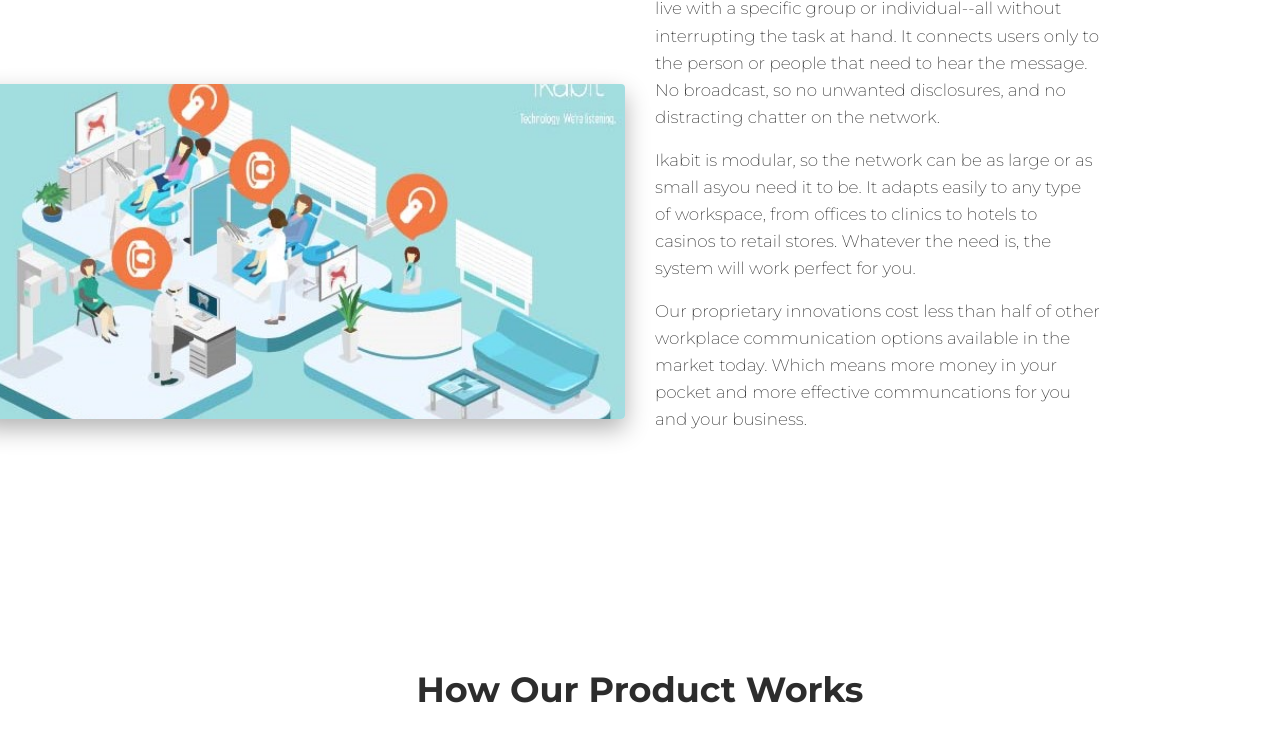
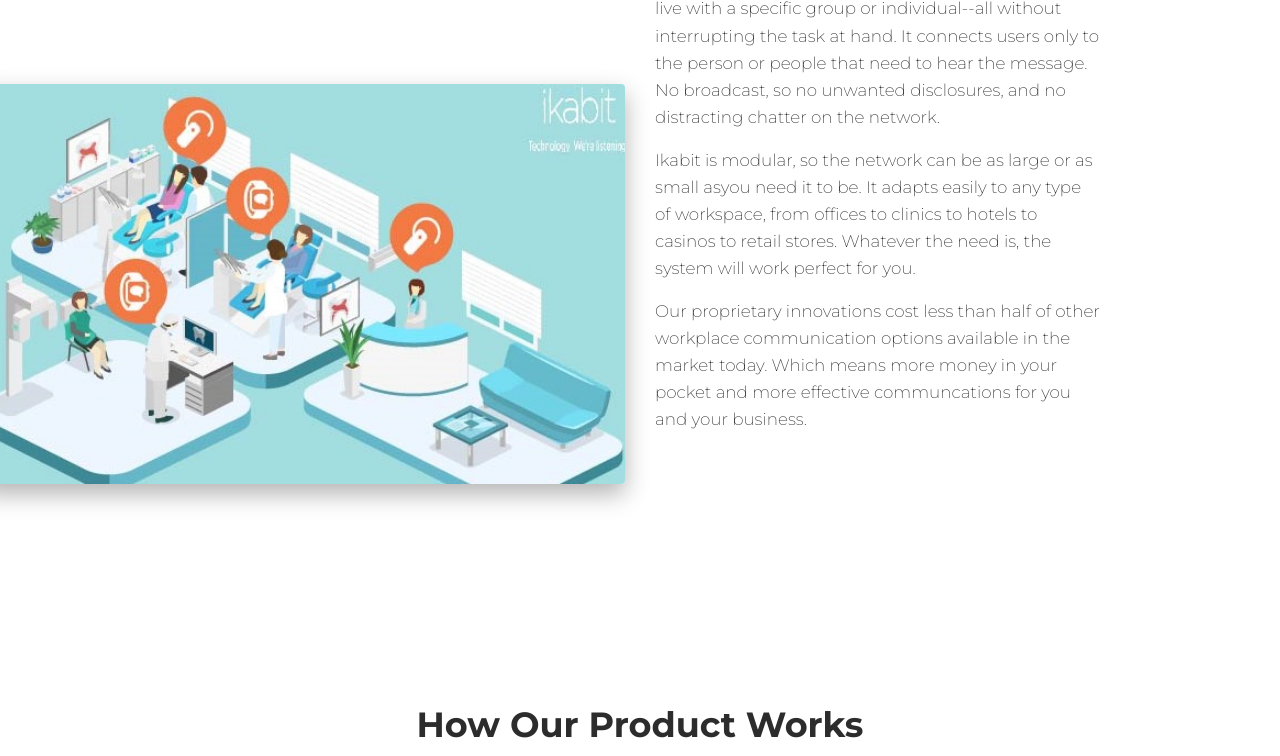
Before and after one commit to dave-toptier/dave-toptier.github.io, a website: page index.html in a window 1280 px wide. Shown: the part 1624-2380 px from the top of the page. Drawn offline with nearby package versions, Linux system fonts and the light colour scheme.

Commit message:
Update index.html

```diff
--- a/index.html
+++ b/index.html
@@ -128,7 +128,7 @@ $(document).ready(function(){
                 </p>
               </div>
               <!-- Second image on the left side of the article -->
-              <div class="image-container" style="background-image: url('assets/img/office-use.JPG')"></div>
+              <div class="image-container" style="background-image: url('assets/img/office-use.JPG'); height: 400px;"></div>
             </div>
             <div class="col-md-5">
               <!-- First image on the right side, above the article -->
```
